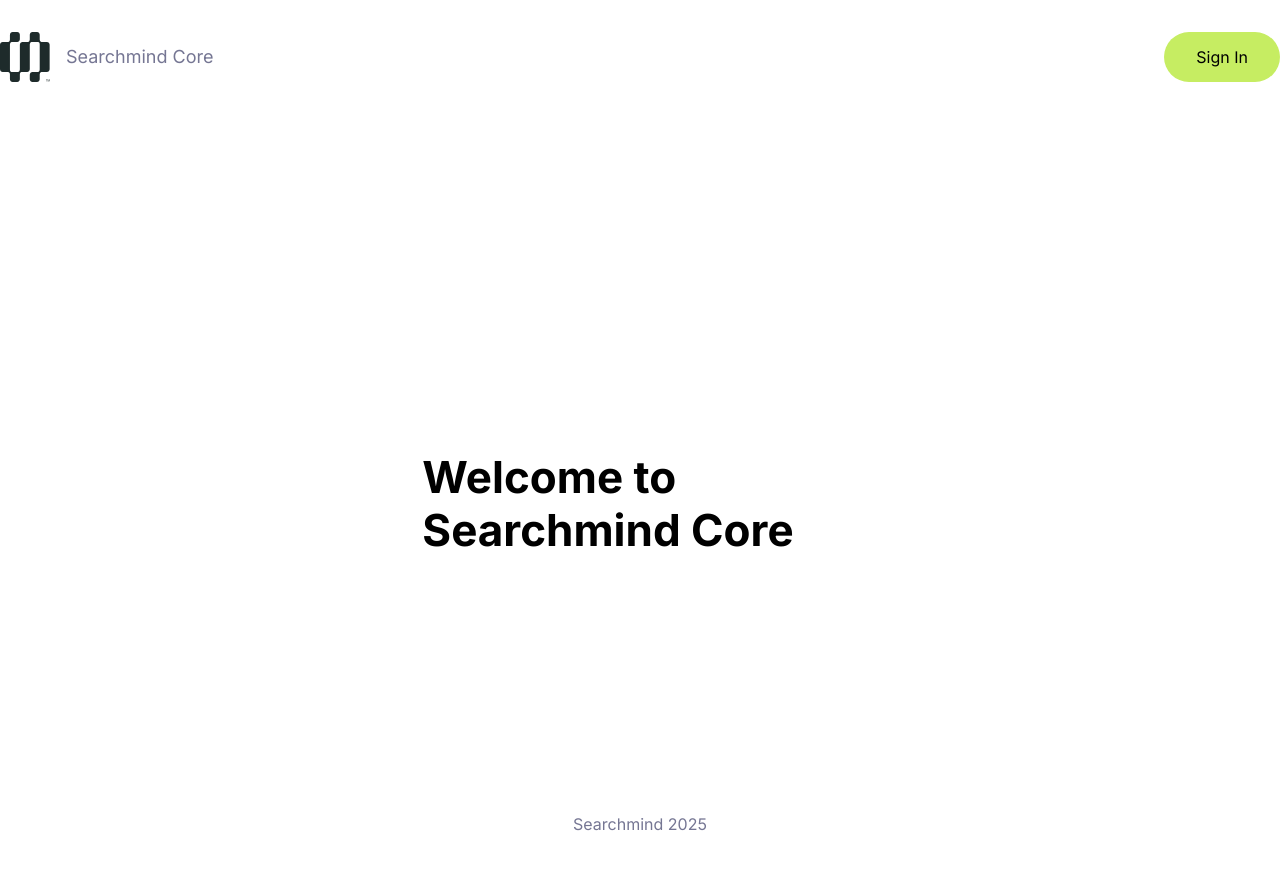
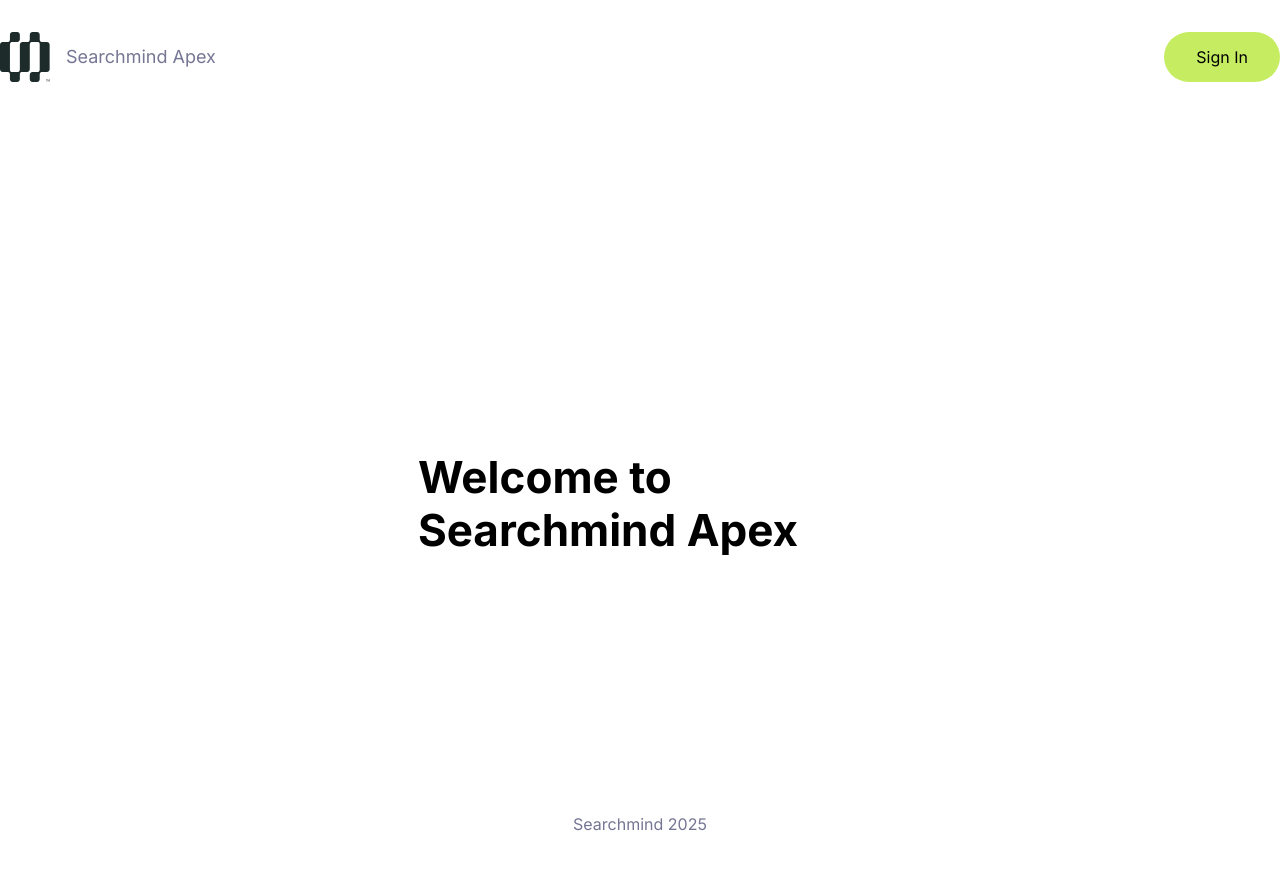
Before and after one commit to drilon-searchmind/tracking-tracker-v2, a Next.js app: page / in a window 1280 px wide. Shown: the top 870 px of the page. Built offline with nearby package versions, Linux system fonts and the light colour scheme; no server answers.

Commit message:
:construction: bigQuery connection + testing pages

```diff
--- a/app/(protected)/home/page.jsx
+++ b/app/(protected)/home/page.jsx
@@ -16,8 +16,8 @@
                 </div>
 
                 <span className="col-span-6">
-                    <h4 class="mb-4.5 text-lg font-light text-zinc-700 dark:text-white">Searchmind Core - Home</h4>
-                    <h1 className="mb-5 pr-16 text-3xl font-bold text-black xl:text-[44px] inline-grid z-10">Welcome to Your <span className="bg-titlebg relative w-full bottom-0 z-10">Searchmind Core</span> Homepage</h1>
+                    <h4 class="mb-4.5 text-lg font-light text-zinc-700 dark:text-white">Searchmind Apex - Home</h4>
+                    <h1 className="mb-5 pr-16 text-3xl font-bold text-black xl:text-[44px] inline-grid z-10">Welcome to Your <span className="bg-titlebg relative w-full bottom-0 z-10">Searchmind Apex</span> Homepage</h1>
                     <p>Lorem, ipsum dolor sit amet consectetur adipisicing elit. Dolore cupiditate perspiciatis eligendi laboriosam eaque ea, autem est. Minus, ipsum sequi! Modi nulla nihil deleniti mollitia dignissimos quibusdam minus esse necessitatibus.</p>
                     <button className="mt-10 bg-[var(--color-secondary-searchmind)] py-3 px-8 rounded-full text-white hover:cursor">
                         Get Started
--- a/app/components/UI/Nav.jsx
+++ b/app/components/UI/Nav.jsx
@@ -22,7 +22,7 @@
                         className="w-full max-w-[50px] object-contain"
                     />
                     <a href="/" className="">
-                        <span className="text-lg">Searchmind Core</span>
+                        <span className="text-lg">Searchmind Apex</span>
                         {session ? (
                             <p className="m-0 text-xs">{session.user.email}</p>
                         ) : null}
--- a/app/page.jsx
+++ b/app/page.jsx
@@ -5,7 +5,7 @@
         <div className="grid grid-rows-[20px_1fr_20px] items-center justify-items-center min-h-screen p-8 pb-20 gap-16 sm:p-20">
             <main className="flex flex-col gap-[32px] row-start-2 items-center sm:items-start">
                 <ol className="list-inside list-decimal text-sm/6 text-center sm:text-left">
-                    <h1 className="mb-5 pr-16 text-3xl font-bold text-black xl:text-[44px]">Welcome to <br/> Searchmind Core</h1>
+                    <h1 className="mb-5 pr-16 text-3xl font-bold text-black xl:text-[44px]">Welcome to <br/> Searchmind Apex</h1>
 
                 </ol>
             </main>
```
